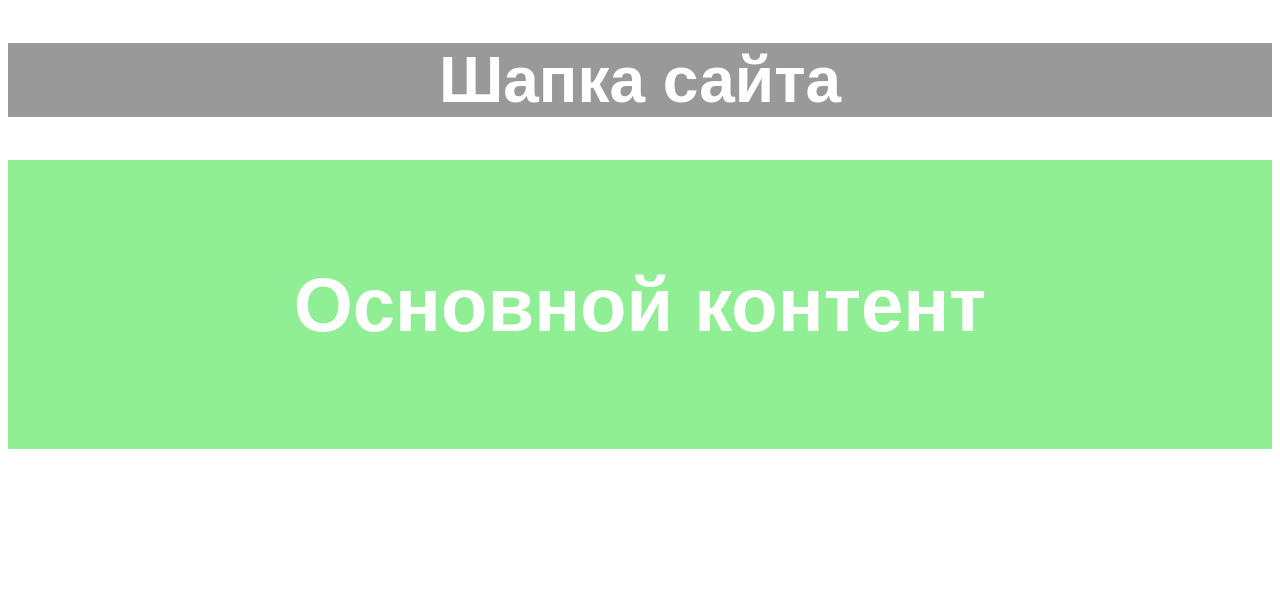
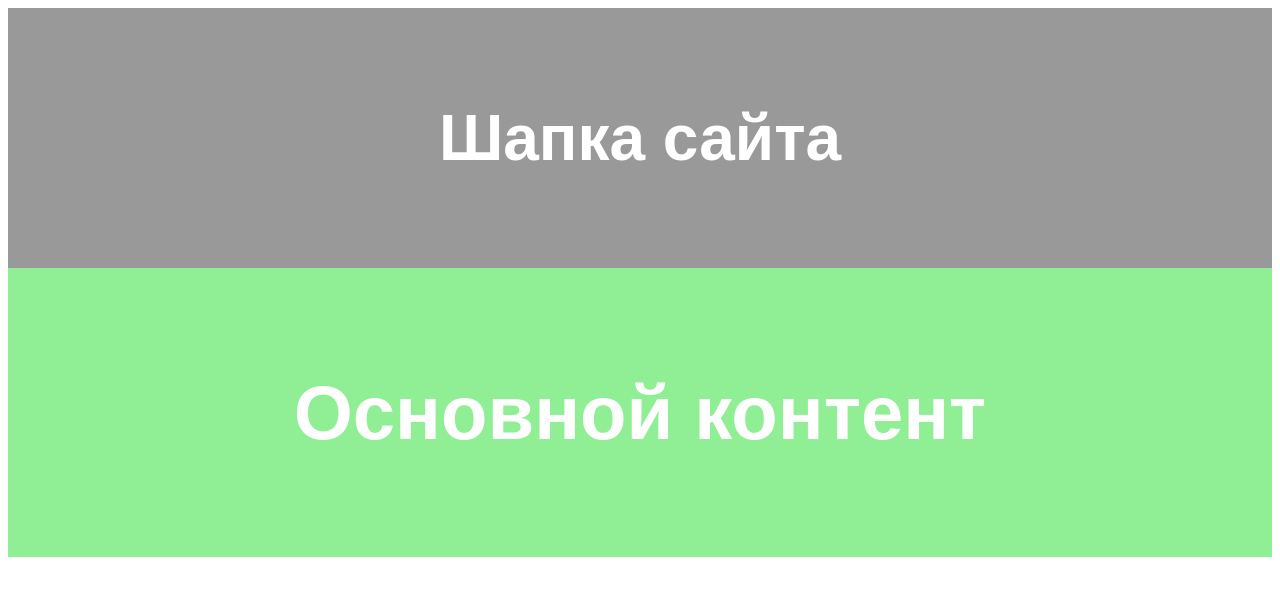
Before and after one commit to SelenaSkripa/remote-test, a plain HTML site: page index.html in a window 1280 px wide. Drawn offline with Linux system fonts and the light colour scheme.

Commit message:
test ready

```diff
--- a/main.css
+++ b/main.css
@@ -1,5 +1,5 @@
 .header {
-    padding: 50 px 100px;
+    padding: 50px 100px;
     text-align: center;
     background: #999;
     font-size: 32px;
```
